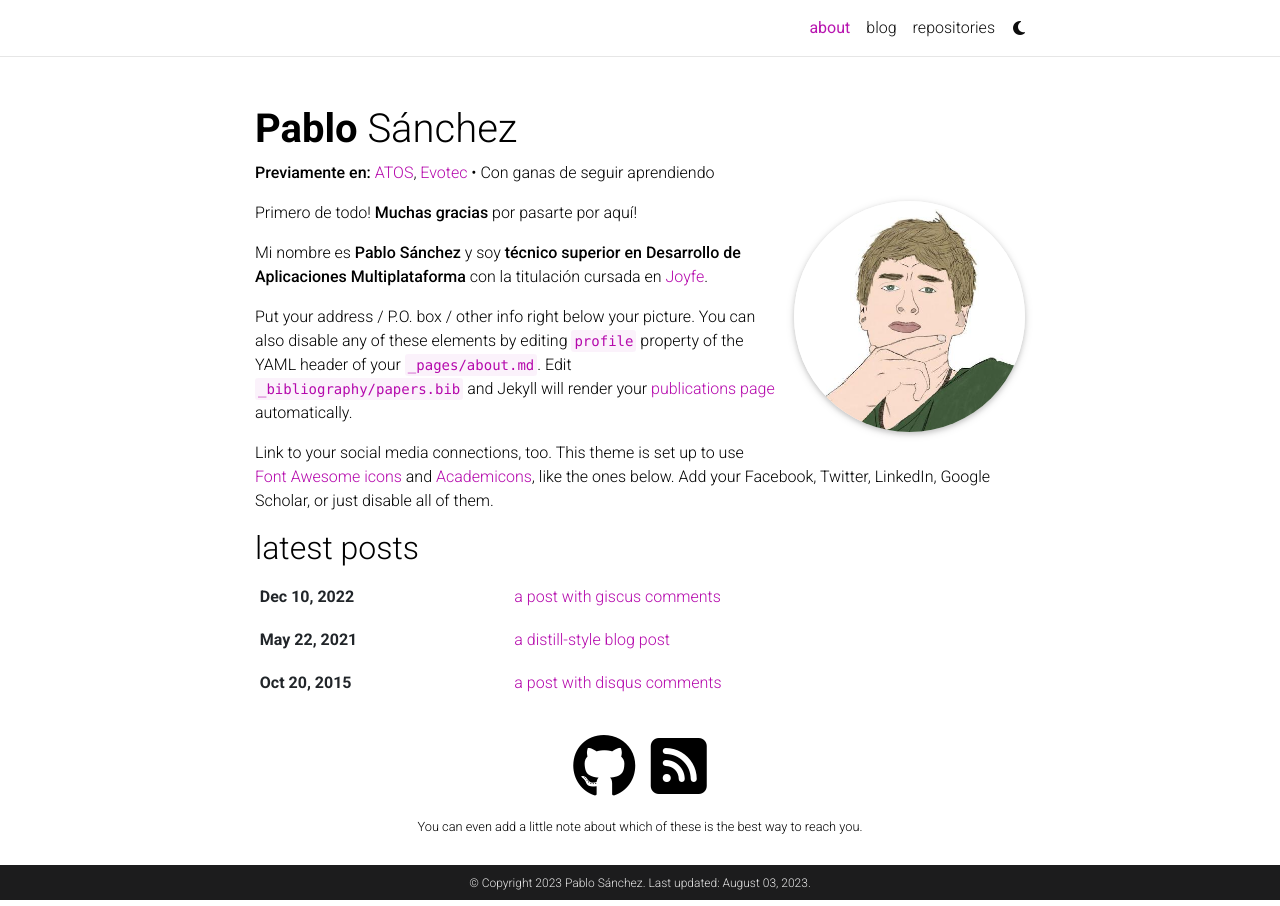
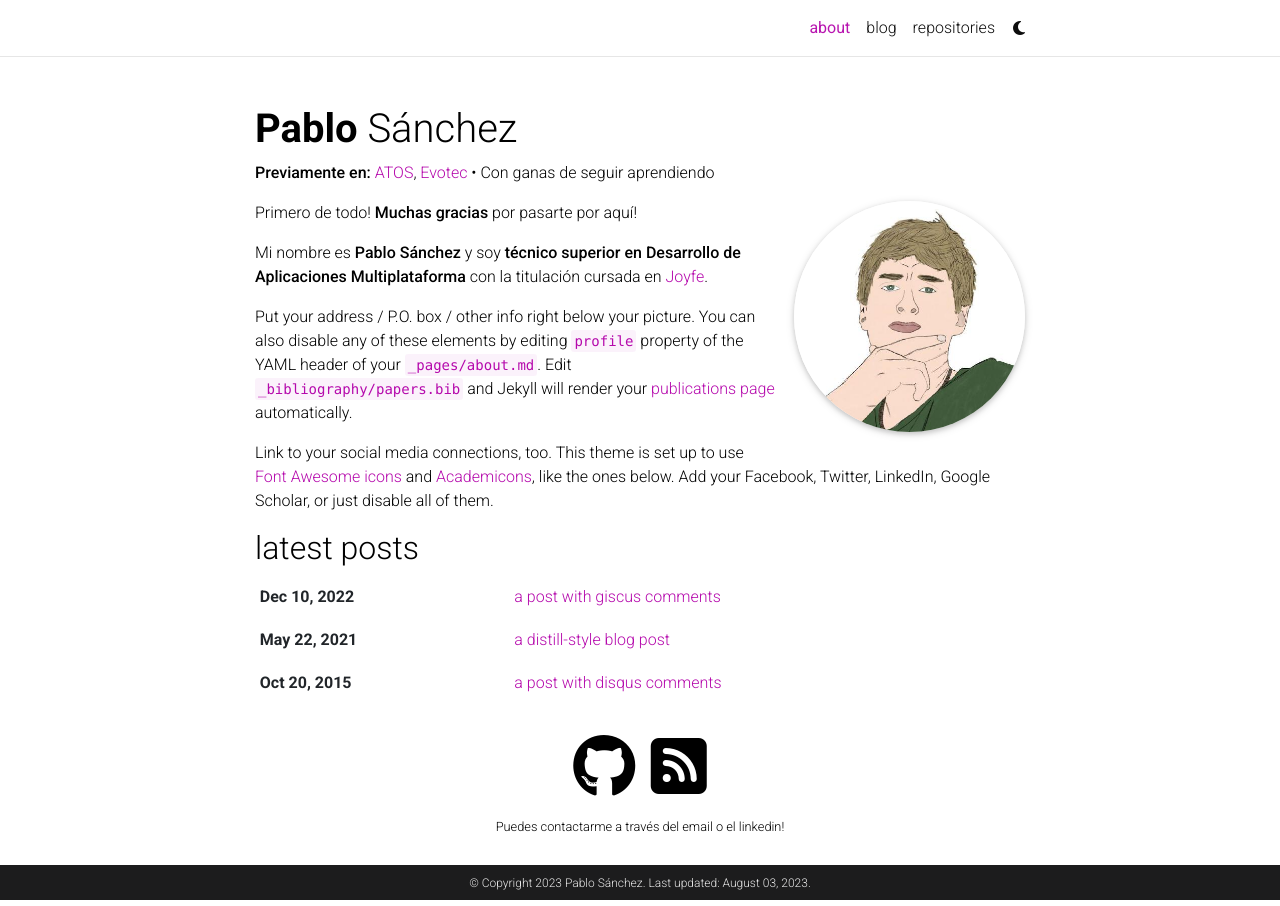
Before and after one commit to ElPavlillo/elpavlillo.github.io, a Jekyll site: the page built from _pages/about.md, in a window 1280 px wide. Built offline with Jekyll 4.4.1, drawn with Linux system fonts in a browser that asks for light colours; comment, search, counter and statistics services are not loaded; a style sheet for code colours, icons or effects is not loaded.

Commit message:
about contact

```diff
--- a/_config.yml
+++ b/_config.yml
@@ -104,7 +104,7 @@ discord_id: # your discord id (18-digit unique numerical identifier)
 zotero_username: # your zotero username
 
 contact_note: >
-  You can even add a little note about which of these is the best way to reach you.
+  Puedes contactarme a través del email o el linkedin!
 
 # -----------------------------------------------------------------------------
 # Analytics and search engine verification
```
